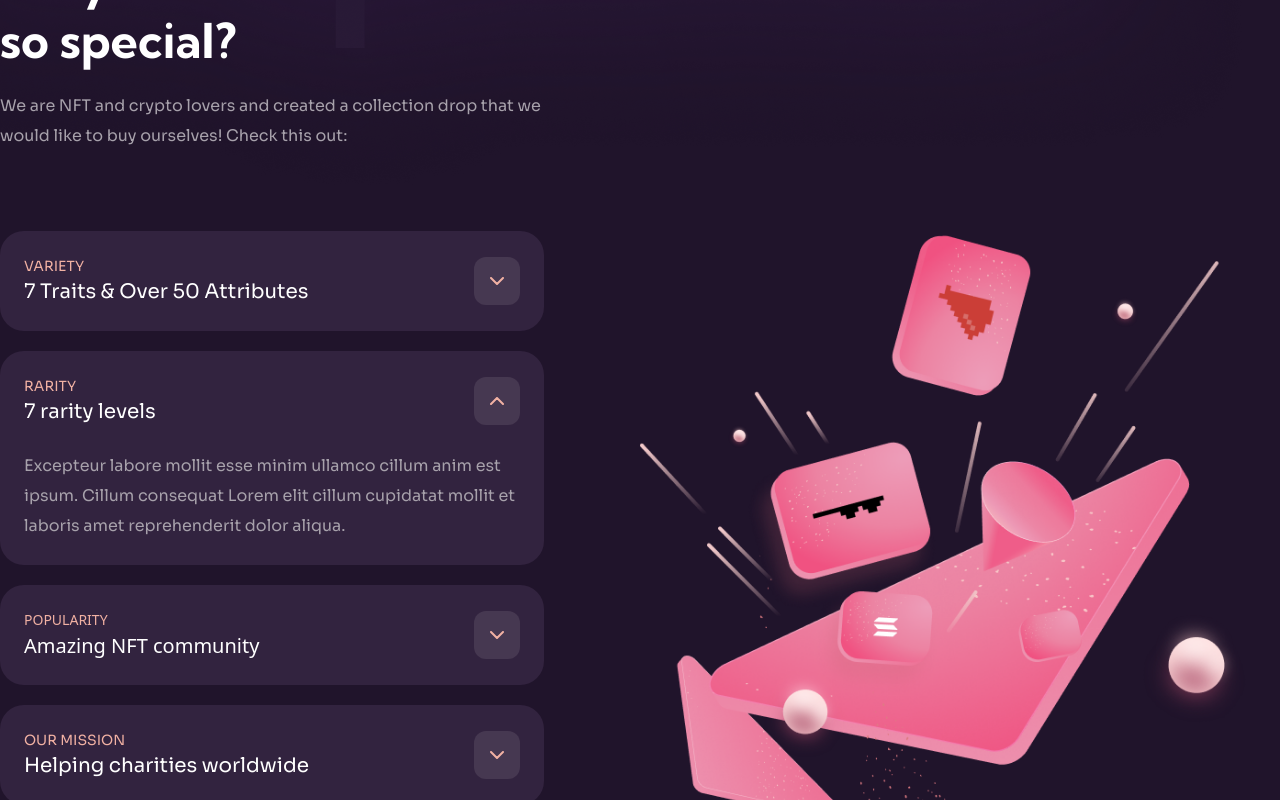
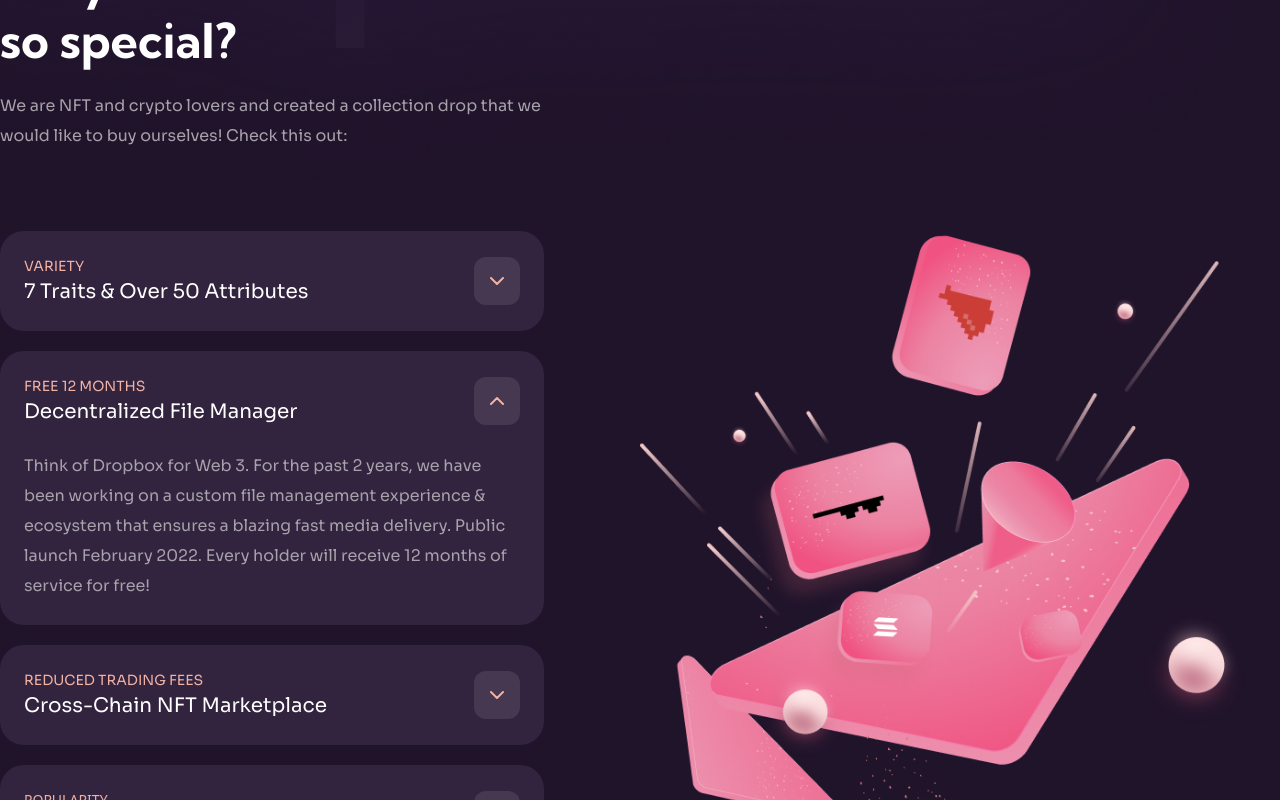
Before and after one commit to meemalabs/hoodratz.io, a Vue app: page / in a window 1280 px wide. Both pictures are taken after a click on the button 497 px from the left and 2747 px from the top of the page. Shown: the part 2347-3147 px from the top of the page. Built offline with nearby package versions, Linux system fonts and the light colour scheme; a web font is replaced by a local one.

Commit message:
chore: copy updates

```diff
--- a/src/views/Home.vue
+++ b/src/views/Home.vue
@@ -19,7 +19,7 @@ import AppFooter from "@/components/AppFooter.vue";
       <div class="grid grid-cols-1 mx-4 lg:grid-cols-2">
         <div class="flex flex-col justify-center md:ml-0 lg:ml-10 xl:ml-36">
           <h1 class="text-white font-kumbh-bold xl:text-h1 lg:text-h2 text-h3">
-            Discover hoodratz, <br class="hidden xl:block lg:block" />
+            Discover hoodratz <br class="hidden xl:block lg:block" />
             the first cross-chain collection. Ever.
           </h1>
           <p
@@ -291,15 +291,15 @@ import AppFooter from "@/components/AppFooter.vue";
               <div class="flex items-center justify-between">
                 <div class="flex flex-col">
                   <h1 class="uppercase text-pink-nude font-sora text-caption">
-                    Rarity
+                    Free 12 Months
                   </h1>
                   <h1 class="text-white text-body font-sora">
-                    7 rarity levels
+                    Decentralized File Manager
                   </h1>
                 </div>
                 <button
-                  v-if="!accordion.rarity"
-                  @click="accordion.rarity = !accordion.rarity"
+                  v-if="!accordion.free"
+                  @click="accordion.free = !accordion.free"
                   class="px-4 py-5 bg-hoodratz-grey-6 rounded-xl"
                 >
                   <img src="/images/home/chevron-down.svg" alt="" />
@@ -307,27 +307,77 @@ import AppFooter from "@/components/AppFooter.vue";
 
                 <button
                   v-else
-                  @click="accordion.rarity = !accordion.rarity"
+                  @click="accordion.free = !accordion.free"
                   class="px-4 py-5 bg-hoodratz-grey-6 rounded-xl"
                 >
                   <img src="/images/home/chevron-up.svg" alt="" />
                 </button>
               </div>
               <p
-                v-show="accordion.rarity"
+                v-show="accordion.free"
                 class="mt-6 text-gray-4 font-sora text-body-2"
               >
-                Excepteur labore mollit esse minim ullamco cillum anim est
-                ipsum. Cillum consequat Lorem elit cillum cupidatat mollit et
-                laboris amet reprehenderit dolor aliqua.
+                Think of Dropbox for Web 3. For the past 2 years, we have been
+                working on a custom file management experience &amp; ecosystem
+                that ensures a blazing fast media delivery. Public launch
+                February 2022. Every holder will receive 12 months of service
+                for free!
               </p>
             </div>
 
             <div class="flex flex-col p-6 mt-5 bg-hoodratz-grey-7 rounded-3xl">
               <div class="flex items-center justify-between">
                 <div class="flex flex-col">
-                  <h1 class="text-pink-nude text-caption">POPULARITY</h1>
-                  <h1 class="text-white text-body">Amazing NFT community</h1>
+                  <h1 class="uppercase text-pink-nude font-sora text-caption">
+                    Reduced Trading Fees
+                  </h1>
+                  <h1 class="text-white text-body font-sora">
+                    Cross-Chain NFT Marketplace
+                  </h1>
+                </div>
+                <button
+                  v-if="!accordion.marketplace"
+                  @click="accordion.marketplace = !accordion.marketplace"
+                  class="px-4 py-5 bg-hoodratz-grey-6 rounded-xl"
+                >
+                  <img src="/images/home/chevron-down.svg" alt="" />
+                </button>
+
+                <button
+                  v-else
+                  @click="accordion.marketplace = !accordion.marketplace"
+                  class="px-4 py-5 bg-hoodratz-grey-6 rounded-xl"
+                >
+                  <img src="/images/home/chevron-up.svg" alt="" />
+                </button>
+              </div>
+              <p
+                v-show="accordion.marketplace"
+                class="mt-6 text-gray-4 font-sora text-body-2"
+              >
+                Our brand
+                <a
+                  href="https://www.instagram.com/nakednfts/"
+                  target="_blank"
+                  class="text-gray-2 hover:text-gray-1"
+                  >@NakedNFTs</a
+                >
+                is releasing an incredibly thoroughly designed &amp; architected
+                NFT marketplace on 12/12 as well! As a holder, any time you sell
+                or purchase a digital collectible through our marketplace, you
+                automatically pay fewer taxes.
+              </p>
+            </div>
+
+            <div class="flex flex-col p-6 mt-5 bg-hoodratz-grey-7 rounded-3xl">
+              <div class="flex items-center justify-between">
+                <div class="flex flex-col">
+                  <h1 class="uppercase text-pink-nude text-caption">
+                    Popularity
+                  </h1>
+                  <h1 class="text-white text-body">
+                    The Most Rat NFT Community
+                  </h1>
                 </div>
                 <button
                   v-if="!accordion.popularity"
@@ -422,7 +472,7 @@ import AppFooter from "@/components/AppFooter.vue";
         >
           <div class="flex items-center justify-between">
             <div class="flex flex-col">
-              <h1 class="text-pink-nude text-caption font-sora">VARIETY</h1>
+              <h1 class="text-pink-nude text-caption font-sora">Variety</h1>
               <h1 class="text-white text-body font-sora">
                 Over 200 attributes
               </h1>
@@ -458,7 +508,7 @@ import AppFooter from "@/components/AppFooter.vue";
         >
           <div class="flex items-center justify-between">
             <div class="flex flex-col">
-              <h1 class="text-pink-nude font-sora text-caption">RARITY</h1>
+              <h1 class="text-pink-nude font-sora text-caption">Rarity</h1>
               <h1 class="text-white font-sora text-body">4 rarity levels</h1>
             </div>
             <button
@@ -634,7 +684,8 @@ export default {
     return {
       accordion: {
         variety: false,
-        rarity: false,
+        free: false,
+        marketplace: false,
         popularity: false,
         mission: false,
       },
```
